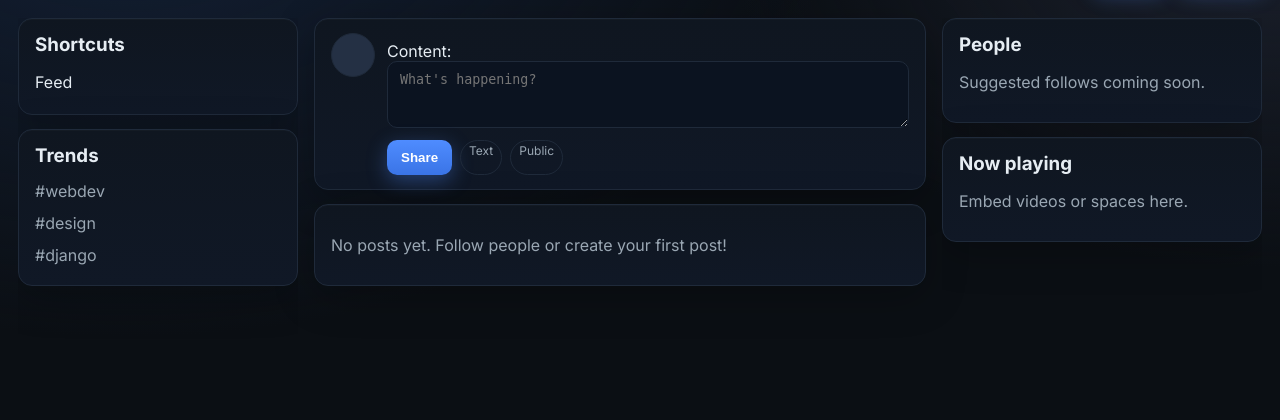
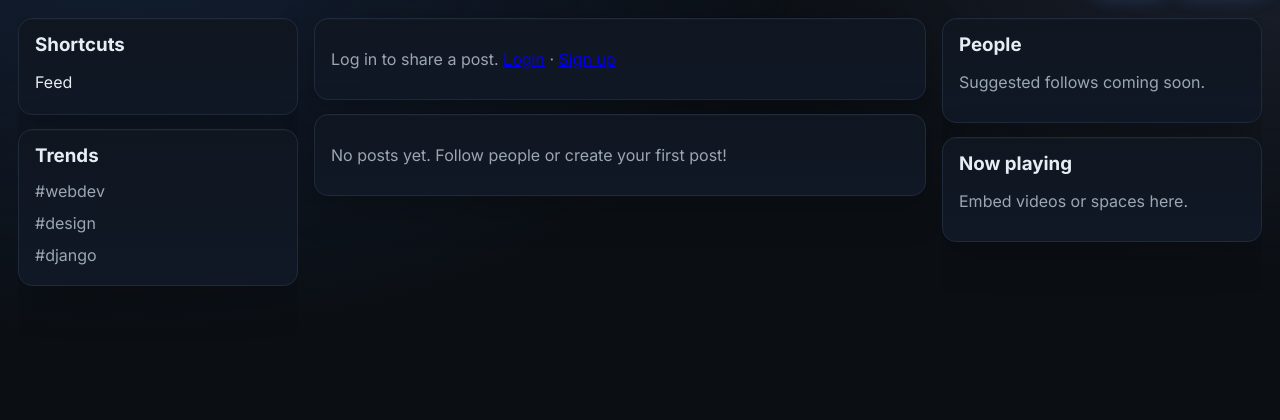
Before and after one commit to muhammad51214-cyber/CodeAlpha-Social-Media-App, a Django app: template templates/feed.html in a window 1280 px wide. Shown: the part 63-483 px from the top of the page. Run offline with Django 5.2, Linux system fonts and the light colour scheme; the template is opened without the code that fills it: values that come from a table or form of the project are taken from there, others are empty.

Commit message:
Feed: public timeline of all posts; composer only for logged-in users; ensure 0.0.0.0 in ALLOWED_HOSTS

```diff
--- a/core/views.py
+++ b/core/views.py
@@ -20,15 +20,13 @@
         form = SignupForm()
     return render(request, "registration/signup.html", {"form": form})
 
-@login_required
 def feed(request):
-    following_ids = Follow.following_ids_for(request.user)
     posts = (
-        Post.objects.filter(Q(author=request.user) | Q(author__in=following_ids))
+        Post.objects.all()
         .select_related("author")
         .prefetch_related("comments__author", "likes")
     )
-    post_form = PostForm()
+    post_form = PostForm() if request.user.is_authenticated else None
     return render(request, "feed.html", {"posts": posts, "post_form": post_form})
 
 @login_required
--- a/social/settings.py
+++ b/social/settings.py
@@ -6,7 +6,7 @@
 SECRET_KEY = os.environ.get("DJANGO_SECRET_KEY", "dev-secret-key")
 DEBUG = True
 
-ALLOWED_HOSTS = ["localhost", "127.0.0.1"]
+ALLOWED_HOSTS = ["localhost", "127.0.0.1", "0.0.0.0"]
 
 # Allow Codespaces preview domains automatically
 if "CODESPACE_NAME" in os.environ:
--- a/templates/feed.html
+++ b/templates/feed.html
@@ -1,7 +1,7 @@
 {% extends "base.html" %}
 {% block title %}Feed{% endblock %}
 {% block content %}
-
+{% if user.is_authenticated and post_form %}
   <section class="card composer">
     <div class="avatar"></div>
     <form action="{% url 'post_create' %}" method="post">
@@ -14,6 +14,11 @@
       </div>
     </form>
   </section>
+{% else %}
+  <div class="card">
+    <p class="muted">Log in to share a post. <a href="{% url 'login' %}">Login</a> · <a href="{% url 'signup' %}">Sign up</a></p>
+  </div>
+{% endif %}
 
 {% for post in posts %}
   <article class="card post">
```
Lines whose indentation alone changed are shown as unchanged.
